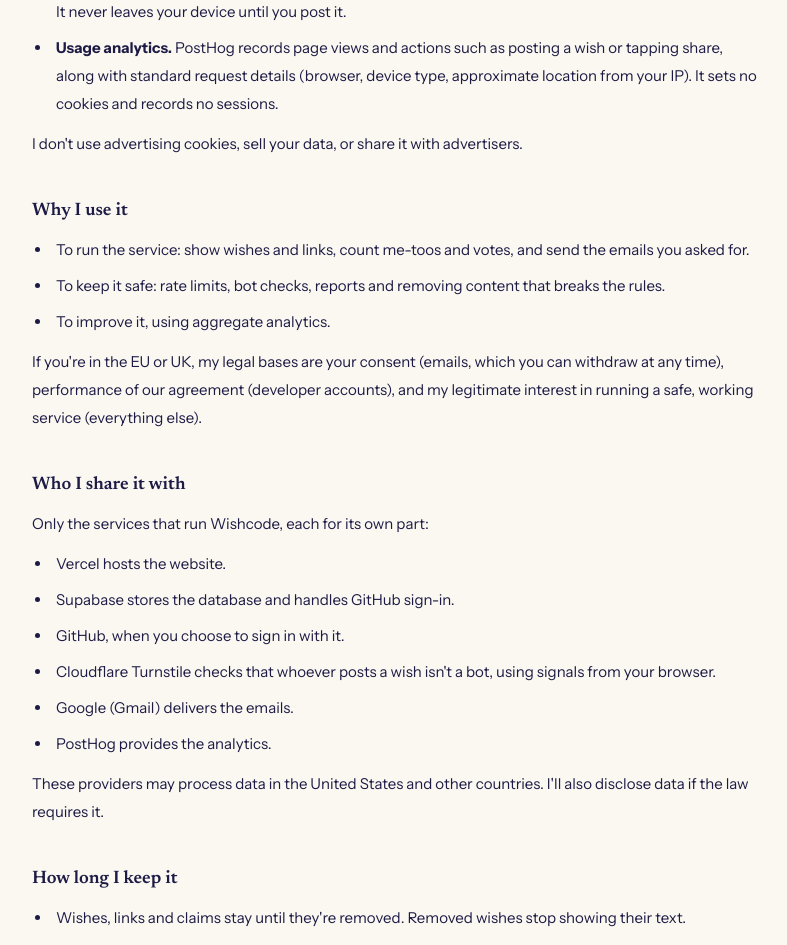
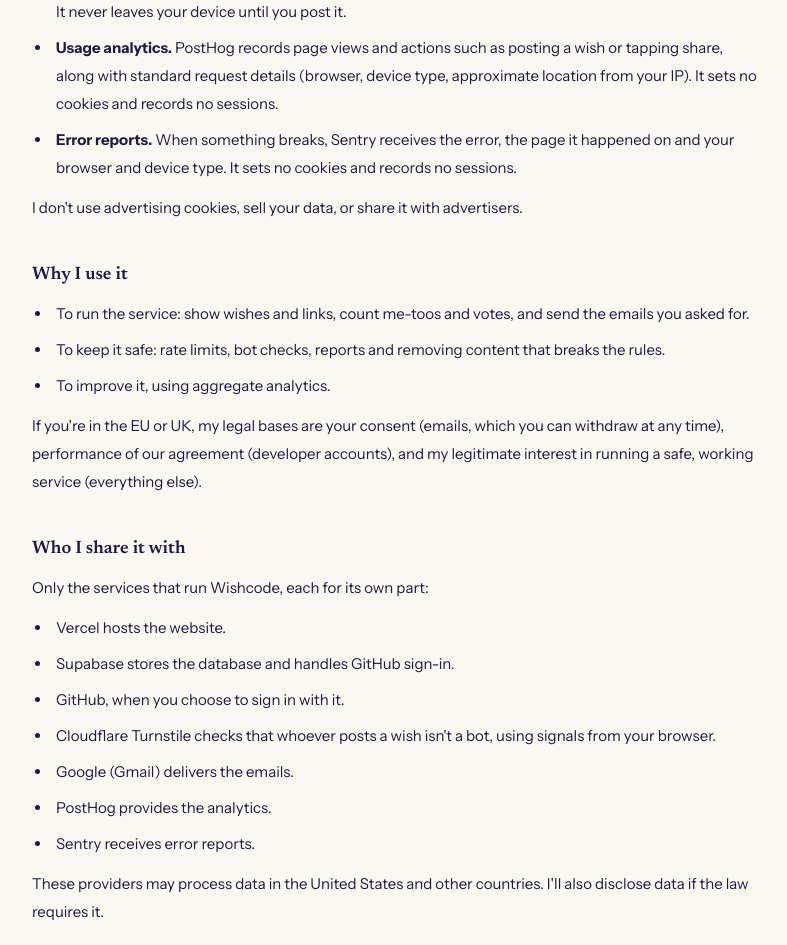
Before and after one commit to raghavg27/wishcode, a Next.js app: page /privacy in a window 1280 px wide. Shown: the part 1140-2085 px from the top of the page, without its empty margins (244-1031 px from the left). Built offline with nearby package versions, Linux system fonts and the light colour scheme; no server answers.

Commit message:
copy(privacy): list Sentry error reports and Sentry as a provider

```diff
--- a/src/app/privacy/page.tsx
+++ b/src/app/privacy/page.tsx
@@ -67,6 +67,10 @@
             share, along with standard request details (browser, device type, approximate location from your IP). It
             sets no cookies and records no sessions.
           </li>
+          <li>
+            <strong>Error reports.</strong> When something breaks, Sentry receives the error, the page it happened on and
+            your browser and device type. It sets no cookies and records no sessions.
+          </li>
         </ul>
         <p>I don&apos;t use advertising cookies, sell your data, or share it with advertisers.</p>
       </LegalSection>
@@ -93,6 +97,7 @@
           <li>Cloudflare Turnstile checks that whoever posts a wish isn&apos;t a bot, using signals from your browser.</li>
           <li>Google (Gmail) delivers the emails.</li>
           <li>PostHog provides the analytics.</li>
+          <li>Sentry receives error reports.</li>
         </ul>
         <p>
           These providers may process data in the United States and other countries. I&apos;ll also disclose data if
```
